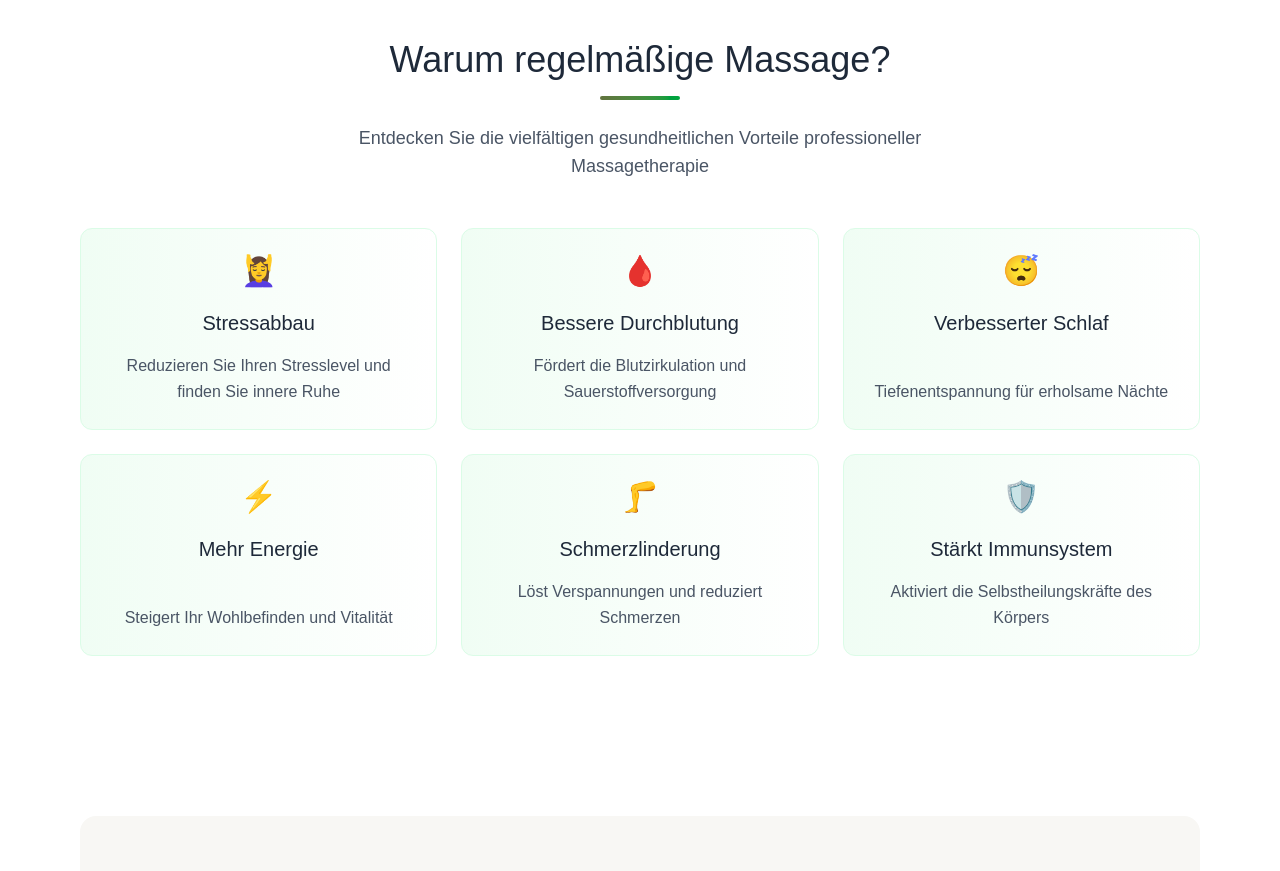
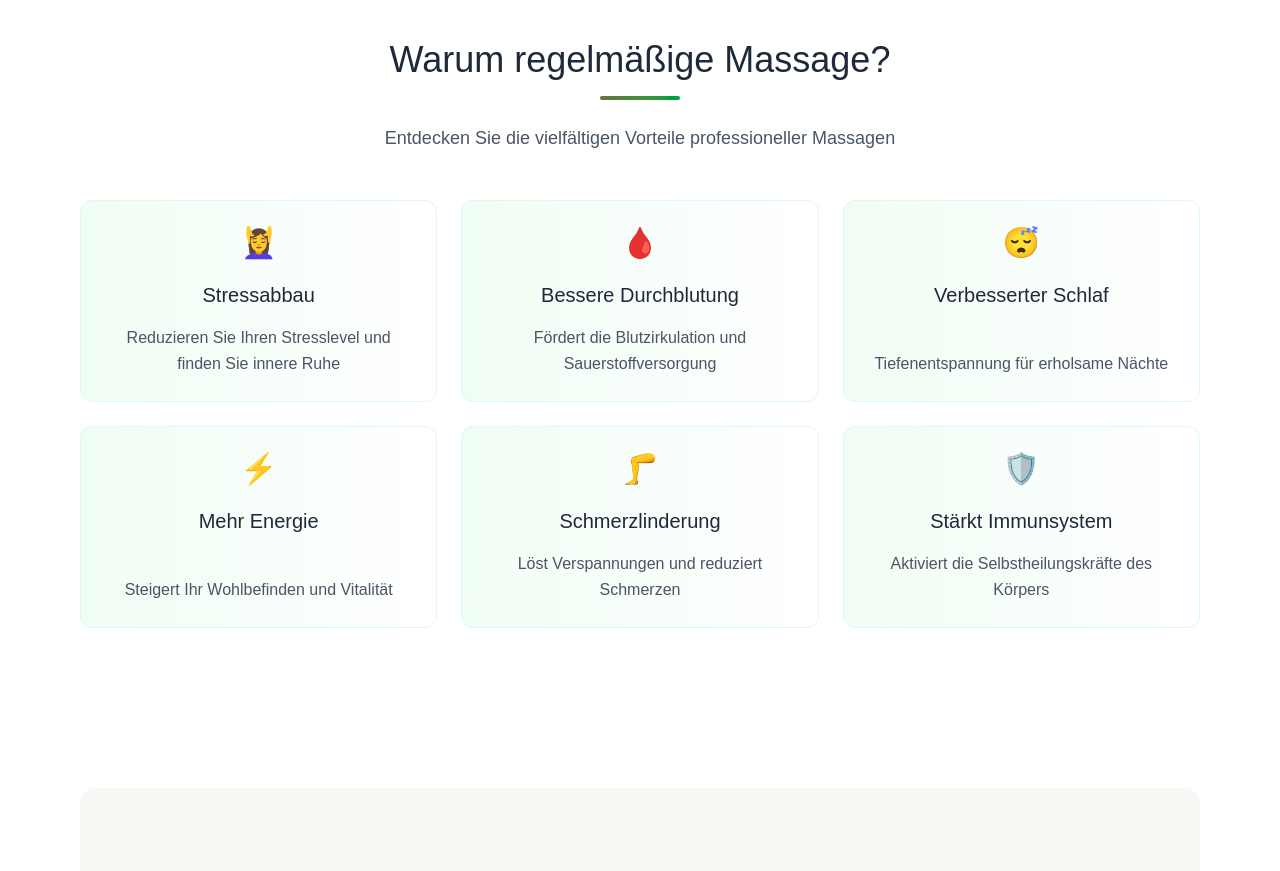
Before and after one commit to BalabaSerhii/salon, a Next.js app: page / in a window 1280 px wide. Shown: the part 920-1791 px from the top of the page. Built offline with nearby package versions, Linux system fonts and the light colour scheme.

Commit message:
Update BenefitsSection.tsx

```diff
--- a/components/BenefitsSection.tsx
+++ b/components/BenefitsSection.tsx
@@ -101,8 +101,7 @@ export default function BenefitsSection() {
             transition={{ delay: 0.4 }}
             viewport={{ once: true }}
           >
-            Entdecken Sie die vielfältigen gesundheitlichen Vorteile
-            professioneller Massagetherapie
+            Entdecken Sie die vielfältigen Vorteile professioneller Massagen
           </motion.p>
         </motion.header>
 
```
